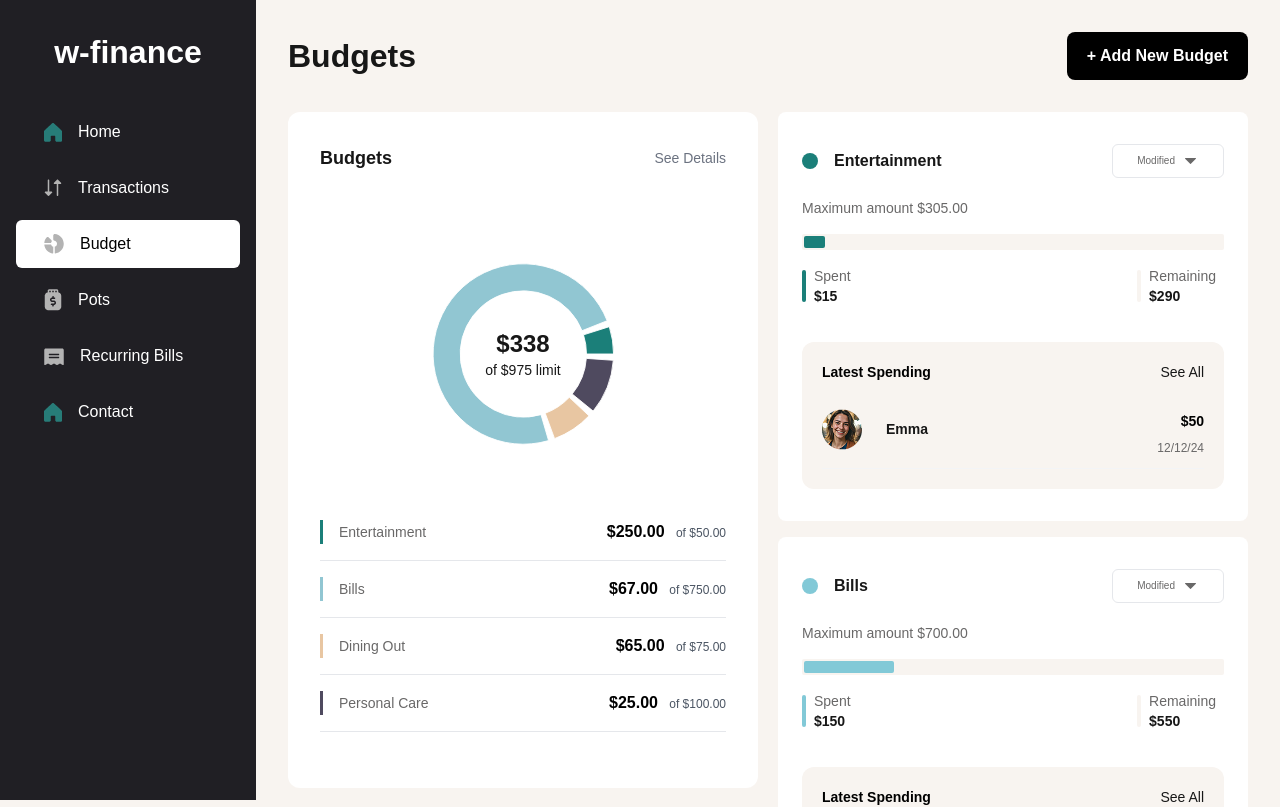
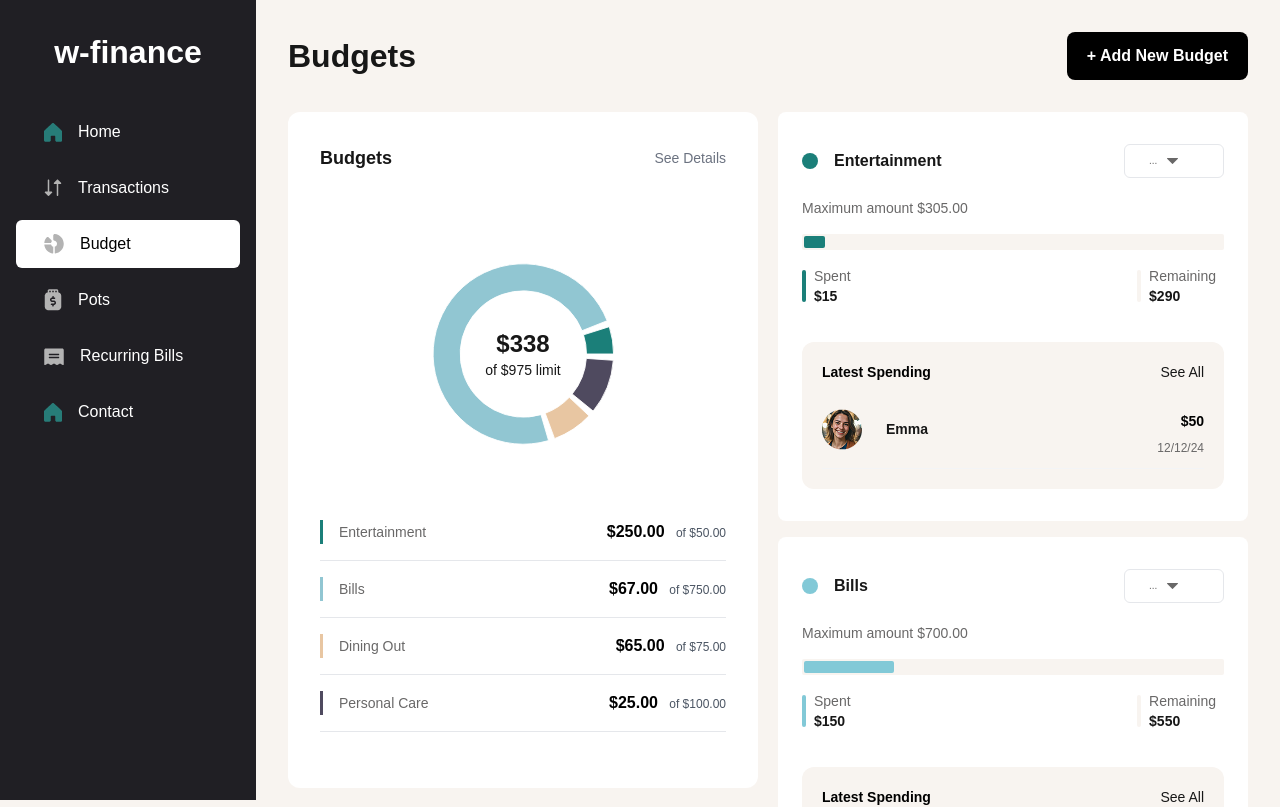
Before and after one commit to wonuola-y/w-finance, a Next.js app: page /Budget in a window 1280 px wide. Shown: the top 807 px of the page. Built offline with nearby package versions, Linux system fonts and the light colour scheme.

Commit message:
fixing deployment 3

```diff
--- a/app/modal/card.tsx
+++ b/app/modal/card.tsx
@@ -22,7 +22,7 @@ const Card = ({ header, themeColor,  children }:Props) => {
                                     <p className='w-4 h-4 rounded-full mr-4' style={{ backgroundColor: themeColor }}></p>
                                     <h2 className='font-bold'>{header}</h2>
                                 </div>
-                                <p><Dropdown items={[{name:"Modified"},{name:"Delete budget"}]} first = '...'/></p>
+                                <p><Dropdown items={[{name:"..."}, {name:"Modified"},{name:"Delete budget"}]}/></p>
                             </div>
                     <div>
                         {children}
```
